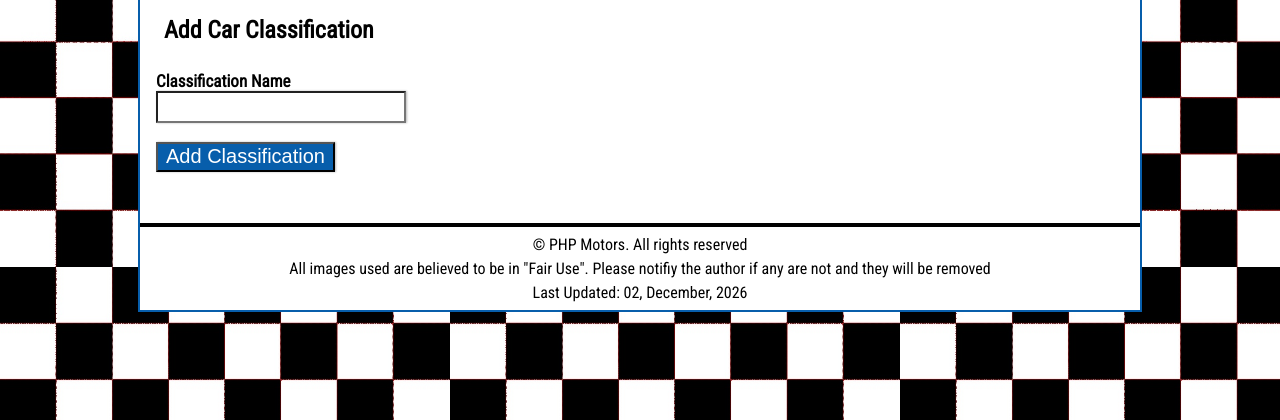
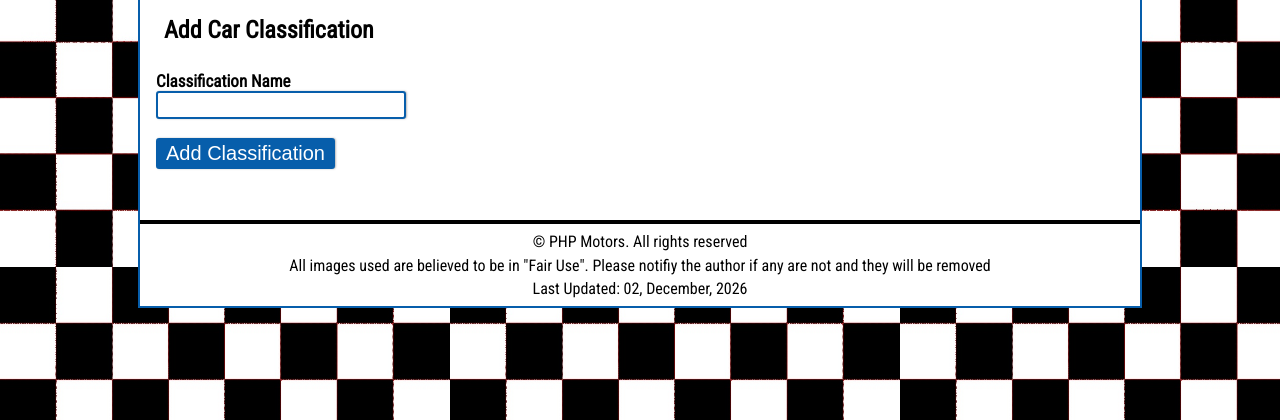
Before and after one commit to JosueBCe/phpmotors, a PHP site: page /vehicles/index.php?action=add-classification in a window 1280 px wide. Shown: the part 183-603 px from the top of the page. Run offline with PHP 8.4, Linux system fonts and the light colour scheme; data comes from the database, SQL or seed files in the repository.

Commit message:
improvements in styling

```diff
--- a/css/base.css
+++ b/css/base.css
@@ -221,3 +221,9 @@ form label, #password-requierements{
     color: white;
     padding: .5rem;
 }
+#classification, form input {
+    padding: 0.3rem;
+    text-align: center;
+    border: solid 2px var(--blue-color);
+    border-radius: 0.2rem;
+}
--- a/vehicles/index.php
+++ b/vehicles/index.php
@@ -125,11 +125,11 @@ case 'register-vehicle':
     //$message = "<p>Thanks for registering the vehicle. You'll see it in the vehicle management page.</p>";
 
 
-    if ($_SERVER['REQUEST_METHOD'] == 'POST') {
-      $_SESSION['form_data'] = $_POST;
-      header('Location: ' . $_SERVER['REQUEST_URI']);
-      exit;
-    }
+    // if ($_SERVER['REQUEST_METHOD'] == 'POST') {
+    //   $_SESSION['form_data'] = $_POST;
+    //   header('Location: ' . $_SERVER['REQUEST_URI']);
+    //   exit;
+    // }
 
     if (isset($_SESSION['form_data'])) {
       $form_data = $_SESSION['form_data'];
@@ -137,7 +137,7 @@ case 'register-vehicle':
     } else {
       $form_data = array();
     }
-    $message = "<p>The $invMake was added successfully</p>";
+    $message = "<p> <strong>The $invMake was added successfully</strong></p>";
     include '../view/add-vehicle.php';
 
   } else {
--- a/view/add-vehicle.php
+++ b/view/add-vehicle.php
@@ -31,6 +31,7 @@
             echo $message;
         }
         ?>
+        <br>
         <h2>*Note all Fields are Required</h2>
         <form action="/phpmotors/vehicles/index.php" method="post">
             <?php
@@ -67,7 +68,6 @@
     <footer>
         <?php require_once $_SERVER['DOCUMENT_ROOT'] . '/phpmotors/snippets/footer.php'; ?>
     </footer>
-    <script src="../library/show_password.js"></script>
 </body>
 
 </html>
```
